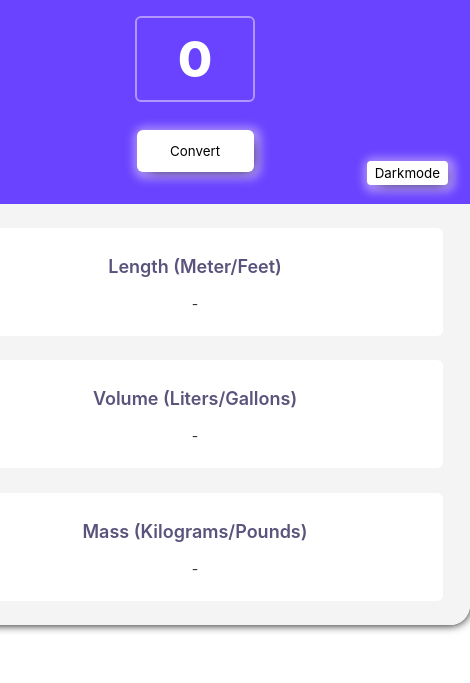
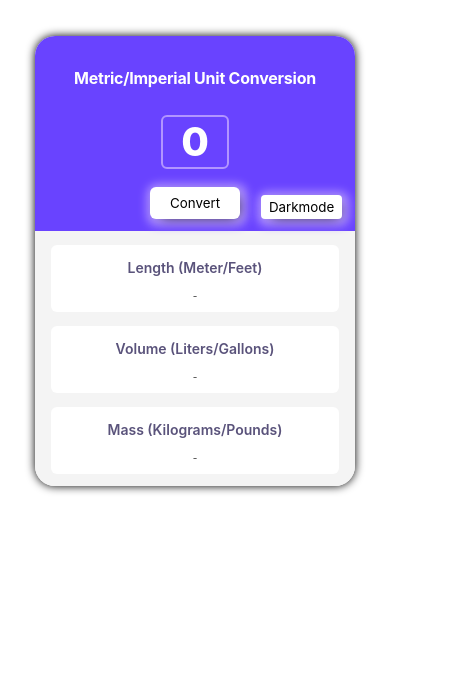
Before and after one commit to AdrienCalmesnil/09-2022-Unit-Converter, a plain HTML site: page index.html in a window 390 px wide. Shown: the part 161-844 px from the top of the page, 470 px wide, since content can reach past the window. Drawn offline with Linux system fonts and the light colour scheme.

Commit message:
responsive design done

```diff
--- a/index.html
+++ b/index.html
@@ -9,8 +9,8 @@
     </head>
     <body style="background: white;">
         <div class="container">
-            <div class="container-converter">
-                <div class="header">
+            <div class="container-converter width">
+                <div class="header width">
                     <div class="title">
                         <h1>Metric/Imperial Unit Conversion</h1>
                     </div>
@@ -20,7 +20,7 @@
                     <button id="convert-btn">Convert</button>
                     <button id="dark-btn">Darkmode</button>
                 </div>
-                <div class="converters" id="converters-switch">
+                <div class="converters width" id="converters-switch">
                     <div class="length-converter box-switch">
                         <h3 class="title-switch">Length (Meter/Feet)</h3>
                         <p class="p-switch" id="length-el">-</p>
--- a/style.css
+++ b/style.css
@@ -12,8 +12,11 @@ body{
     align-items: center;
 }
 
+.width{
+    width: 550px;
+}
+
 .container-converter{
-    width: 550px;
     height: 728px;
     display: flex;
     justify-content: center;
@@ -24,15 +27,12 @@ body{
 }
 
 .header, .converters{
-    width: 550px;
     max-width: 550px;
     text-align: center;
 }
 
 .header{
     position: relative;
-    width: 550px;
-    max-width: 550px;
     max-height: 285px;
     padding: 32px 0;
     background: #6943FF;
@@ -135,3 +135,82 @@ button:active{
     font-family: 'Inter';
     cursor: pointer;
 }
+
+@media screen and (max-width: 570px) {
+    .width{
+        width: 400px;
+    }
+
+    .container-converter{
+        height: 590px;
+    }
+
+    .title{
+        margin-bottom: 18px;
+        font-size: 10px;
+    }
+
+    #number-el{
+        width: 80px;
+        height: 66px;
+        font-size: 40px;
+    }
+
+    .converters > div {
+        padding-top: 0;
+        padding-bottom: 0;
+        margin-top: 14px;
+    }
+
+    .mass-converter{
+        margin-bottom: 14px;
+    }
+}
+
+@media screen and (max-width: 420px) {
+    .width{
+        width: 320px;
+    }
+
+    .container-converter{
+        height: 450px;
+    }
+
+    .header{
+        padding: 12px 0;
+    }
+
+    .title{
+        margin-bottom: 18px;
+        font-size: 8px;
+    }
+
+    #number-el{
+        width: 60px;
+        height: 48px;
+        margin-bottom: 18px;
+    }
+
+    #convert-btn{
+        width: 90px;
+        height: 32px;
+    }
+
+    .converters > div {
+        padding-top: 0;
+        padding-bottom: 0;
+        margin-top: 14px;
+    }
+
+    .converters > div > h3 {
+        font-size: 14px;
+    }
+
+    .converters > div > p {
+        font-size: 10px;
+    }
+
+    .mass-converter{
+        margin-bottom: 14px;
+    }
+}
```
